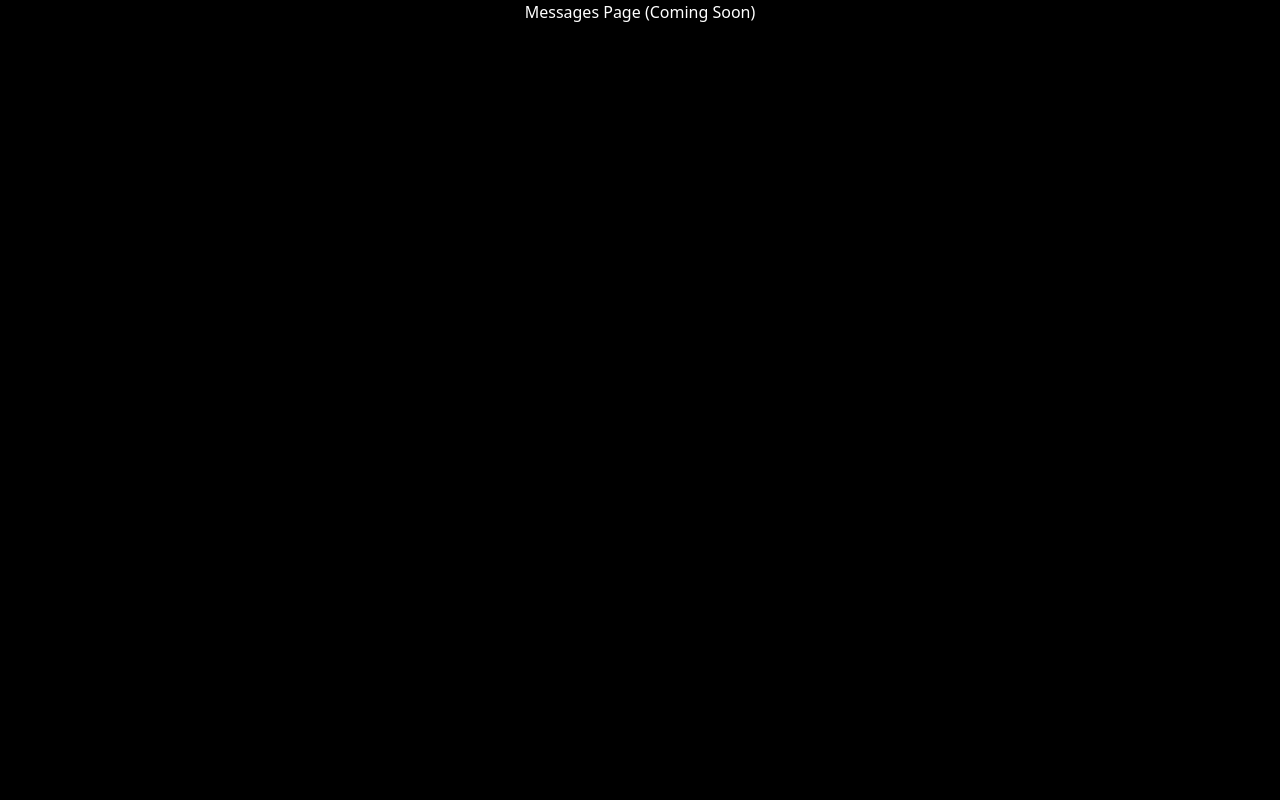
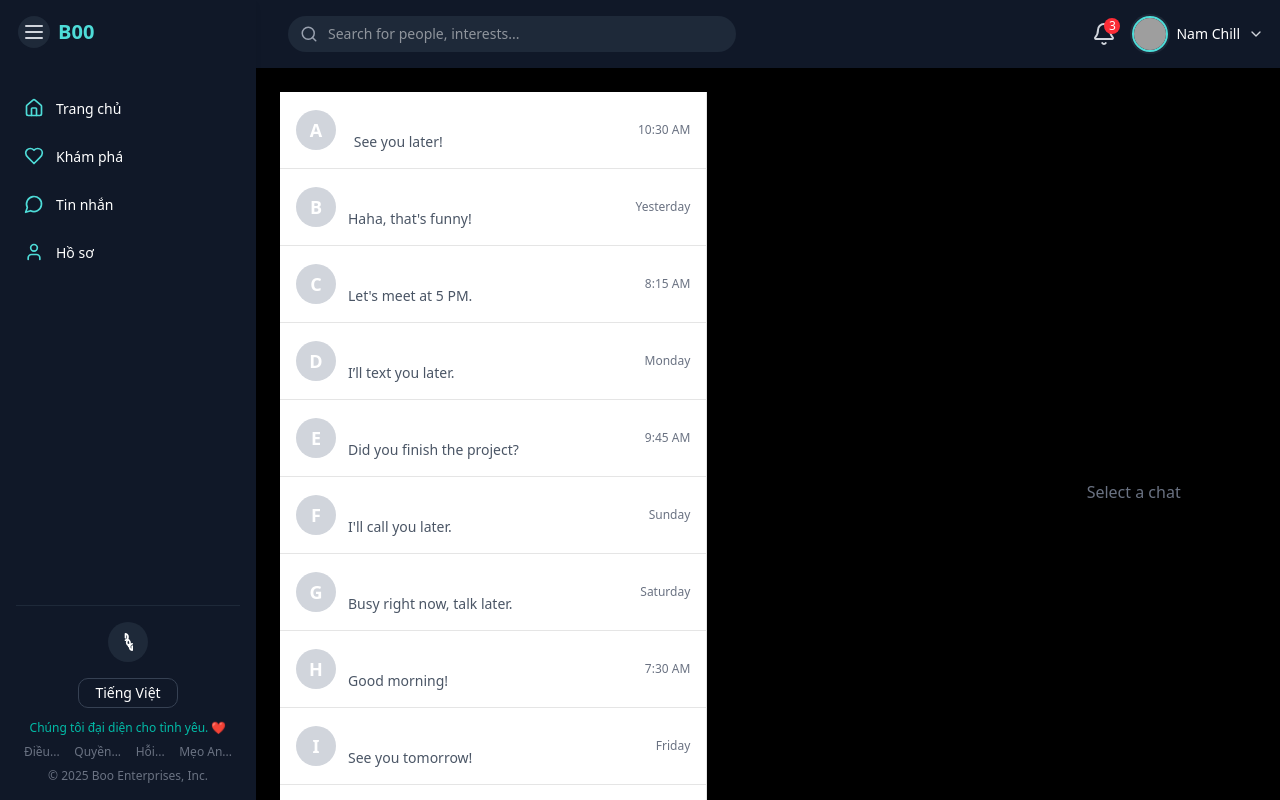
Before and after one commit to perfectpawa/ie213-dating-app-fe, a React (Vite) app: page /messages in a window 1280 px wide. Built offline with nearby package versions, Linux system fonts and the light colour scheme; grey boxes are pictures that could not be loaded.

Commit message:
-add layout to settings and chat

```diff
--- a/src/App.tsx
+++ b/src/App.tsx
@@ -4,6 +4,7 @@ import Home from './pages/Home';
 import Profile from './pages/Profile';
 import Matching from "@/pages/Matching.tsx";
 import Setting from "@/pages/Setting.tsx";
+import Chat from "@/pages/Chat.tsx";
 
 function App() {
   return (
@@ -18,7 +19,7 @@ function App() {
           age={27}
         />
         } />
-        <Route path="/messages" element={<div>Messages Page (Coming Soon)</div>} />
+        <Route path="/messages" element={<Chat/>} />
         <Route path="/discover" element={<Matching/>} />
         <Route path="/setting" element={<Setting/>} />
     </Routes>
--- a/src/components/Setting/SettingMessageRespond.tsx
+++ b/src/components/Setting/SettingMessageRespond.tsx
@@ -1,6 +1,7 @@
 import { RiArrowDropDownLine } from "react-icons/ri";
 
 const SettingMessageRespond = () => {
+
   return (
     <div className="w-[706px]">
       <h2 className="text-[20px] font-bold mb-6 mt-6">
--- a/src/page/Chat.tsx
+++ /dev/null
@@ -1,30 +0,0 @@
-import {useEffect, useState} from "react";
-import ChatWindow from "@/components/chatComponent/ChatWindow";
-import FriendList from "@/components/chatComponent/FriendList";
-
-export default function Chat() {
-    const [selectedFriend, setSelectedFriend] = useState<string | null>(null);
-
-    useEffect(() => {
-        console.log(selectedFriend);
-    })
-
-    return (
-        <div className="flex flex-row h-screen w-screen">
-            <div className="border-r flex-1 flex-col bg-gray-100">
-                <FriendList onSelectFriend={setSelectedFriend} />
-            </div>
-            <div />
-            <div className="flex-2 flex-col h-screen">
-                {selectedFriend ? (
-                    <ChatWindow friend={selectedFriend} />
-                ) : (
-                    <div className="flex items-center justify-center h-full text-gray-500">
-                        Select a chat
-                    </div>
-                )}
-            </div>
-            <div />
-        </div>
-    );
-}
--- /dev/null
+++ b/src/pages/Chat.tsx
@@ -0,0 +1,34 @@
+import {useEffect, useState} from "react";
+import ChatWindow from "@/components/chatComponent/ChatWindow.tsx";
+import FriendList from "@/components/chatComponent/FriendList.tsx";
+import Layout from "@/components/layout/layout";
+
+export default function Chat() {
+    const [selectedFriend, setSelectedFriend] = useState<string | null>(null);
+
+    useEffect(() => {
+        console.log(selectedFriend);
+    })
+
+    return (
+        <Layout>
+
+            <div className="flex flex-row h-screen w-screen">
+                <div className="border-r flex-1 flex-col bg-gray-100">
+                    <FriendList onSelectFriend={setSelectedFriend} />
+                </div>
+                <div />
+                <div className="flex-2 flex-col h-screen">
+                    {selectedFriend ? (
+                        <ChatWindow friend={selectedFriend} />
+                    ) : (
+                        <div className="flex items-center justify-center h-full text-gray-500">
+                            Select a chat
+                        </div>
+                    )}
+                </div>
+                <div />
+            </div>
+        </Layout>
+    );
+}
--- a/src/pages/Matching.tsx
+++ b/src/pages/Matching.tsx
@@ -18,10 +18,10 @@ const Matching = () => {
             <MatchingCard />
             <MatchingCard />
           </div>
-          <div className="h-full flex-1">
-            <MatchingOpponentsList />
-            <MatchingSwiperList />
-          </div>
+          {/*<div className="h-full flex-1">*/}
+          {/*  <MatchingOpponentsList />*/}
+          {/*  <MatchingSwiperList />*/}
+          {/*</div>*/}
         </div>
       </Layout>
   );
--- a/src/pages/Setting.tsx
+++ b/src/pages/Setting.tsx
@@ -1,14 +1,17 @@
 import LeftSideSetting from "@/components/Setting/LeftSideSetting";
 import RightSideSetting from "@/components/Setting/RightSideSetting";
 import { useState } from "react";
+import Layout from "../components/layout/layout";
 
 const Setting = () => {
   const [activeTab, setActiveTab] = useState("profile");
   return (
-    <div className="flex">
-      <LeftSideSetting activeTab={activeTab} setActiveTab={setActiveTab} />
-      <RightSideSetting activeTab={activeTab} />
-    </div>
+      <Layout>
+        <div className="flex">
+          <LeftSideSetting activeTab={activeTab} setActiveTab={setActiveTab} />
+          <RightSideSetting activeTab={activeTab} />
+        </div>
+      </Layout>
   );
 };
 export default Setting;
```
